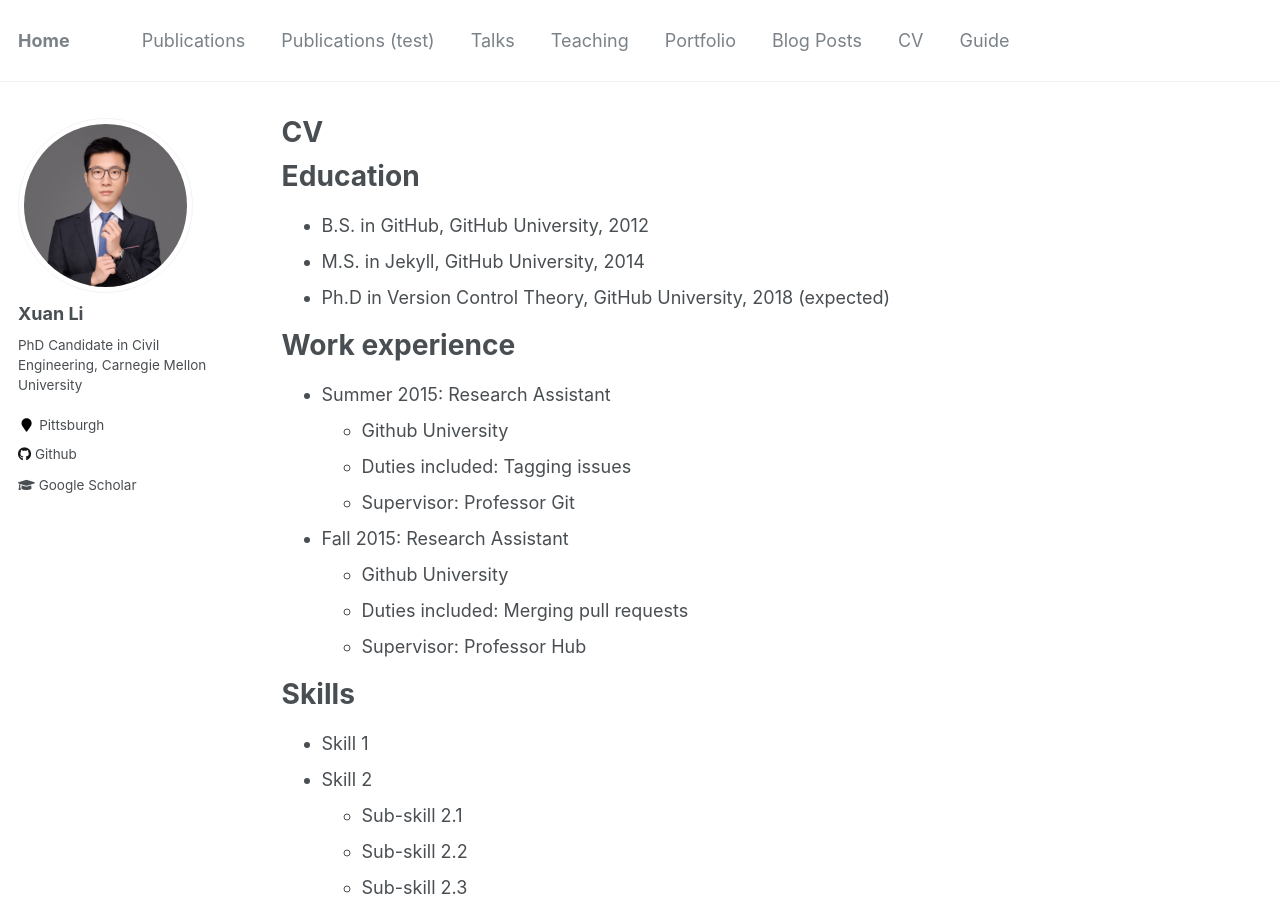
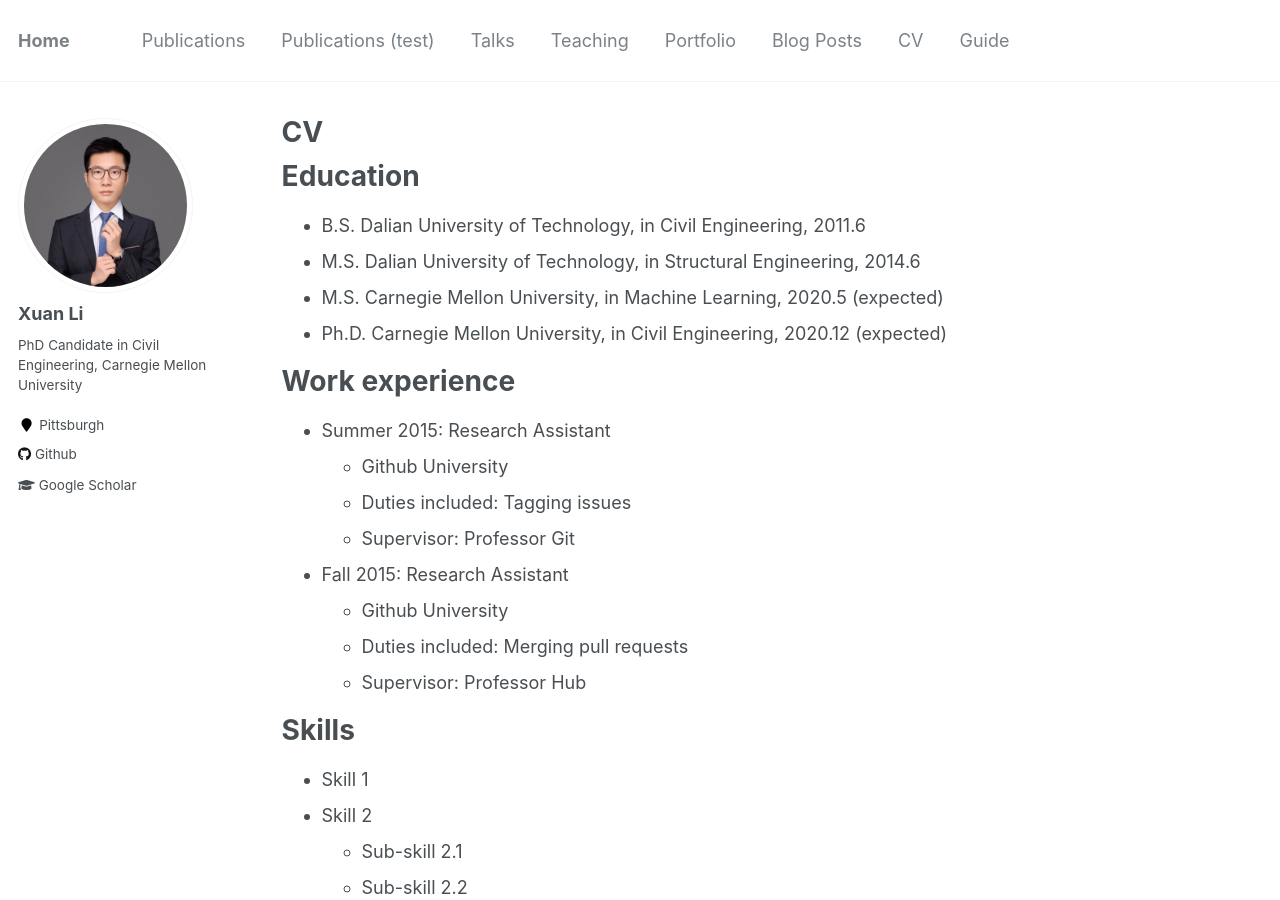
Before and after one commit to milanlx/milanlx.github.io, a Jekyll site: the page built from _pages/cv.md, in a window 1280 px wide and 900 px high. Built offline with Jekyll 4.4.1, drawn with Linux system fonts in a browser that asks for light colours.

Commit message:
Update cv.md

```diff
--- a/_pages/cv.md
+++ b/_pages/cv.md
@@ -11,9 +11,11 @@ redirect_from:
 
 Education
 ======
-* B.S. in GitHub, GitHub University, 2012
-* M.S. in Jekyll, GitHub University, 2014
-* Ph.D in Version Control Theory, GitHub University, 2018 (expected)
+* B.S. Dalian University of Technology, in Civil Engineering, 2011.6
+* M.S. Dalian University of Technology, in Structural Engineering, 2014.6
+* M.S. Carnegie Mellon University, in Machine Learning, 2020.5 (expected)
+* Ph.D. Carnegie Mellon University, in Civil Engineering, 2020.12 (expected)
+
 
 Work experience
 ======
```
